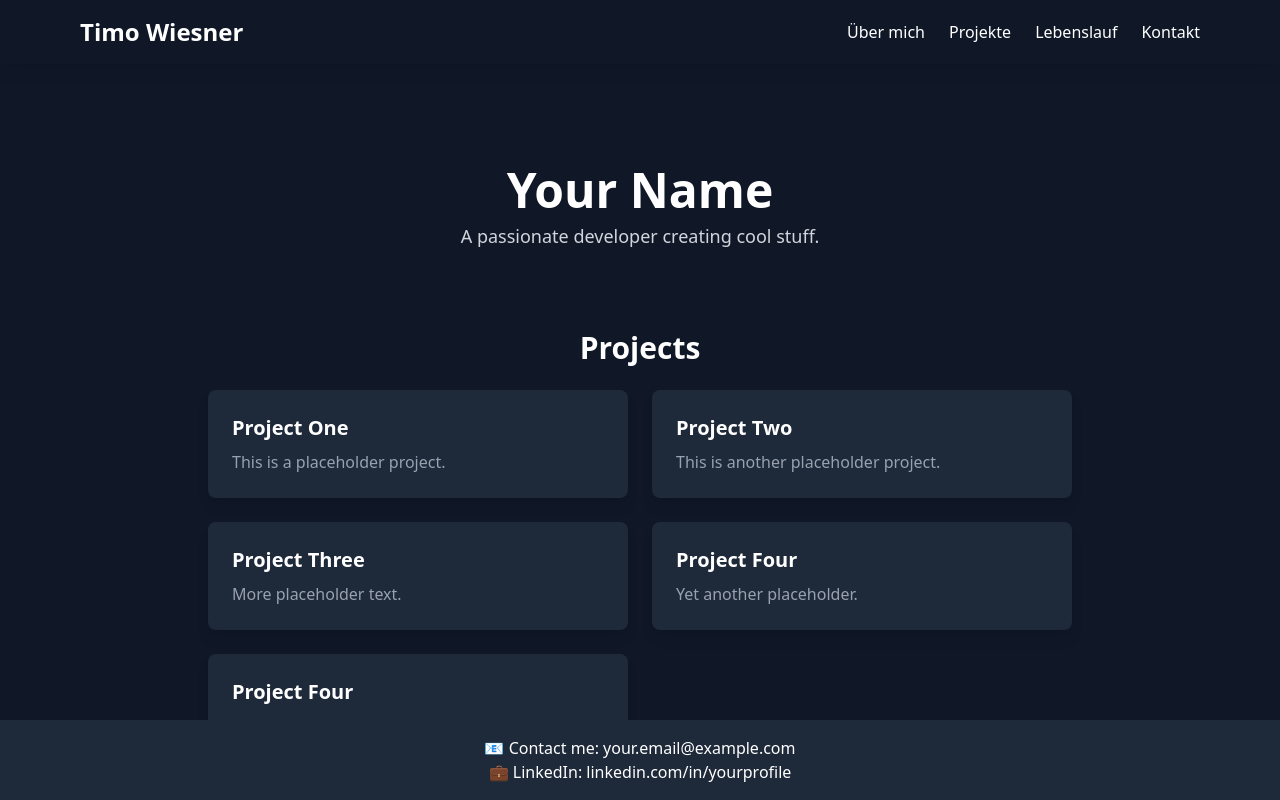
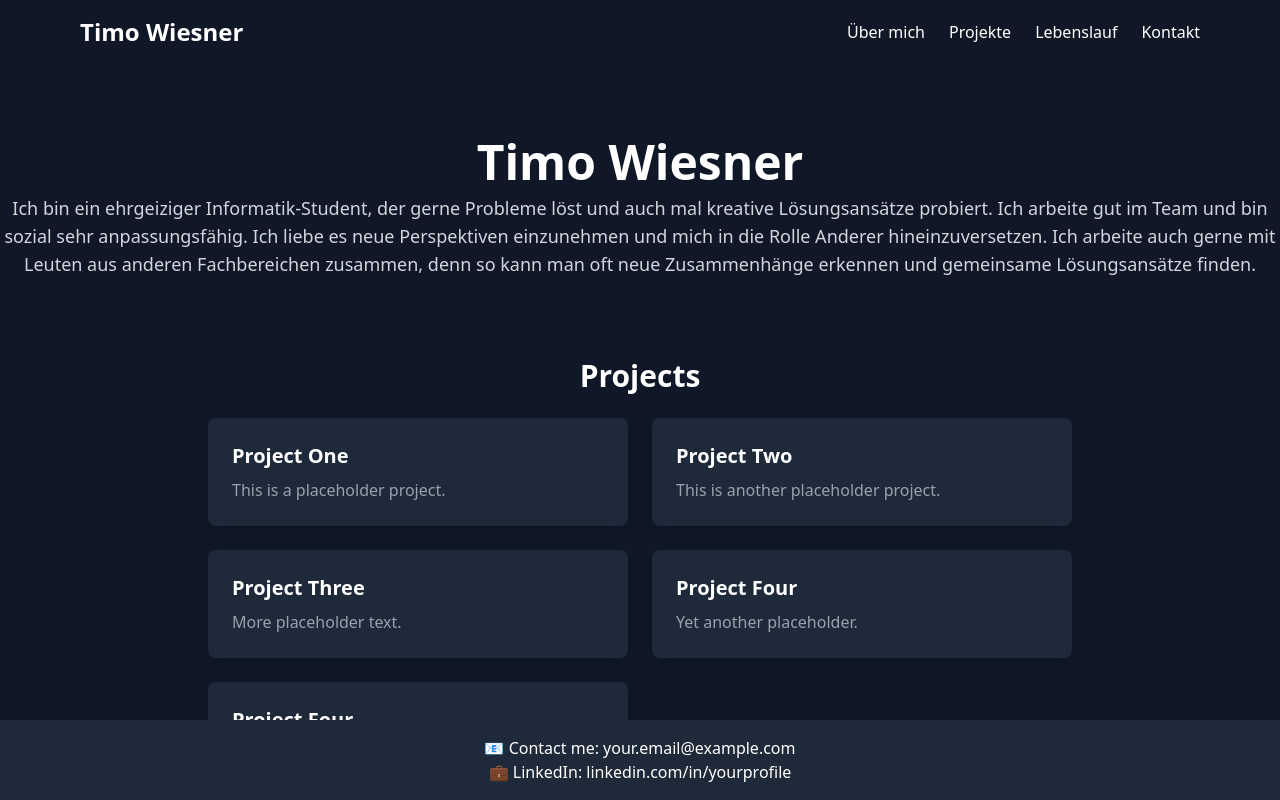
Before and after one commit to TimoWiesner/portfolioPage, a React (Vite) app in the folder portfolio/: page / in a window 1280 px wide. Built offline with nearby package versions, Linux system fonts and the light colour scheme.

Commit message:
Changed Picture ACT-R

```diff
--- a/portfolio/src/pages/Home.jsx
+++ b/portfolio/src/pages/Home.jsx
@@ -14,8 +14,12 @@ const Home = () => {
 
           {/* Hero Section */}
           <div className="text-center mt-32">
-            <h1 className="text-5xl font-bold">Your Name</h1>
-            <p className="text-lg text-gray-300 mt-2">A passionate developer creating cool stuff.</p>
+            <h1 className="text-5xl font-bold">Timo Wiesner</h1>
+            <p className="text-lg text-gray-300 mt-2">Ich bin ein ehrgeiziger Informatik-Student, der gerne Probleme löst und auch mal kreative
+Lösungsansätze probiert. Ich arbeite gut im Team und bin sozial sehr anpassungsfähig.  Ich liebe es neue
+Perspektiven einzunehmen und mich in die Rolle Anderer hineinzuversetzen. Ich arbeite auch gerne mit
+Leuten aus anderen Fachbereichen zusammen, denn so kann man oft neue Zusammenhänge erkennen
+und gemeinsame Lösungsansätze finden. </p>
           </div>
 
           {/* Projects Section */}
--- a/portfolio/src/pages/Projects.jsx
+++ b/portfolio/src/pages/Projects.jsx
@@ -1,6 +1,6 @@
 import { useParams } from "react-router-dom";
 import anatomyHeart from "../assets/anatomy-heart.jpg";
-import cognitiveModel from "../assets/cognitive-model.jpg";
+import ai_head from "../assets/ai-head.png";
 import jobcenter from "../assets/jobcenterlübeck.png";
 import game_board from "../assets/game-board.jpg";
 import e_commerce from "../assets/e-commerce.png";
@@ -15,7 +15,7 @@ const projects = {
   "2": {
     title: "Entwicklung eines kognitiven Modells mit ACT-R",
     description: "Sed ut perspiciatis unde omnis iste natus",
-    image: cognitiveModel,
+    image: ai_head,
     github: "https://github.com/yourusername/project-two",
   },
   "3": {
```
